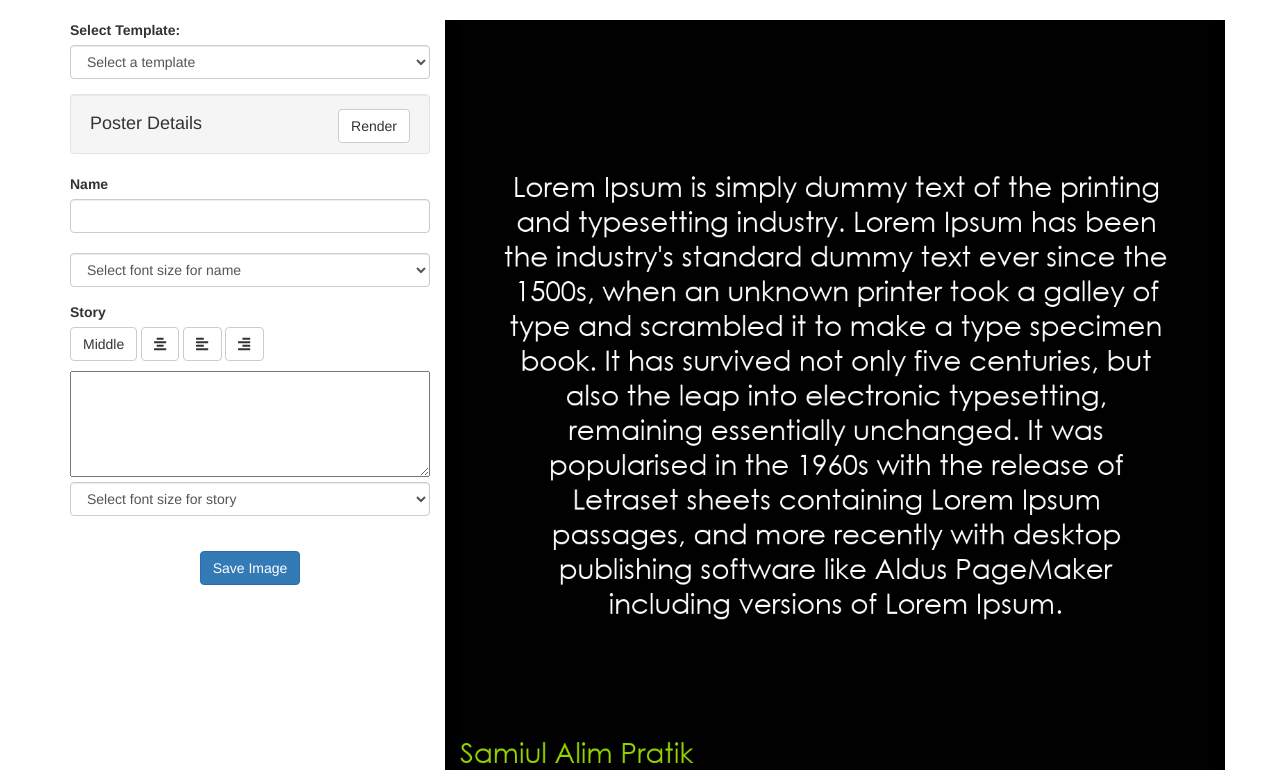
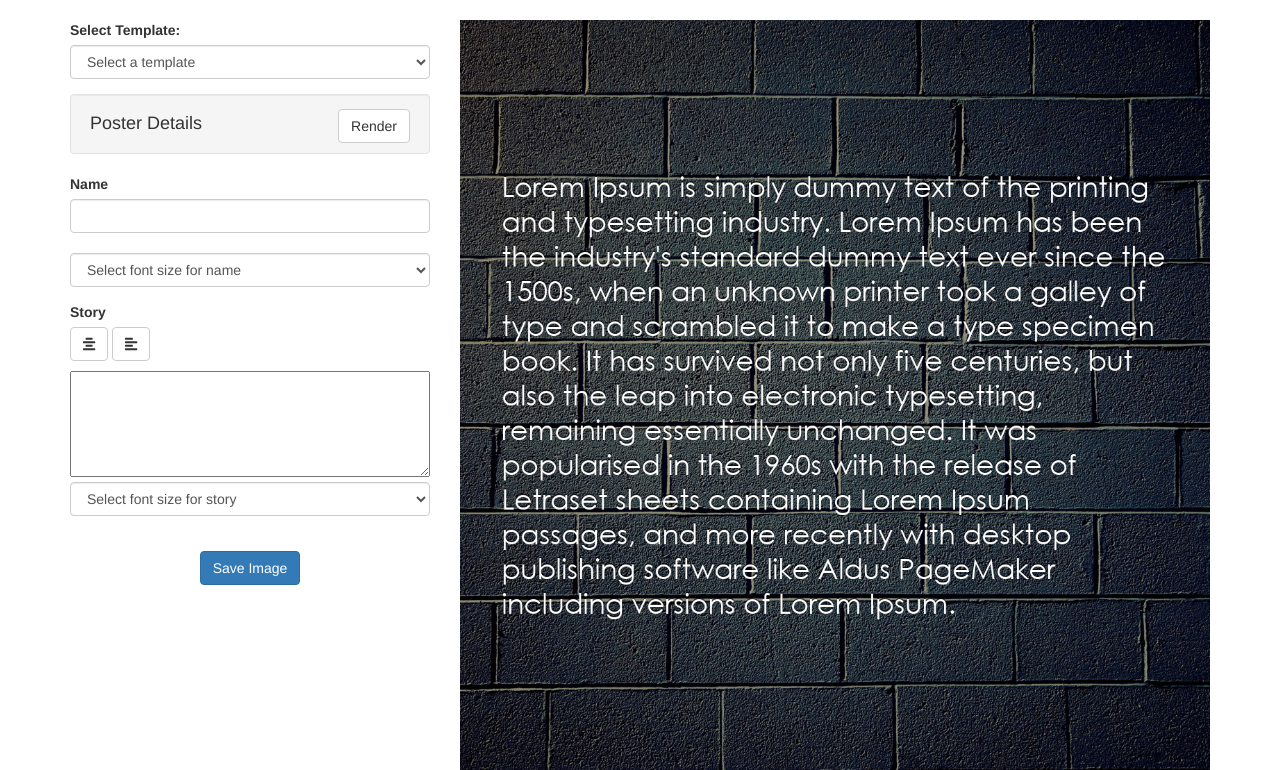
Before and after one commit to SamPratik/poster-maker, a PHP site: page / in a window 1280 px wide. Shown: the part 52-822 px from the top of the page. Run offline with PHP 8.4, Linux system fonts and the light colour scheme; some libraries are stand-ins or nearby versions.

Commit message:
by default texts are in middle of the position and black background removed

```diff
--- a/generate_image.php
+++ b/generate_image.php
@@ -5,7 +5,6 @@
 $story = $_POST['story'];
 $template = $_POST['template'];
 $align = $_POST['align'];
-$position = $_POST['position'];
 $nameFontSize = $_POST['nameFontSize'];
 $storyFontSize = $_POST['storyFontSize'];
 
@@ -26,7 +25,7 @@
 $box->setFontColor(new Color(255, 255, 255));
 $box->setTextShadow(new Color(0, 0, 0, 50), 0, -2);
 $box->setBox(60, 60, 960, 960);
-$box->setTextAlign($align, $position);
+$box->setTextAlign($align, 'center');
 $box->draw($story);
 
 // inserting text in the left-bottom corner of the image...
--- a/index.php
+++ b/index.php
@@ -66,10 +66,8 @@
         <div class="form-group">
           <!-- <i class="fas fa-align-center" id="centerAlignIcon"></i> -->
           <p>
-            <button id="middleText" class="btn btn-default" onclick="toggleMiddle(event)">Middle</button>
             <button type="button" class="btn btn-default" onclick="alignCenter(event)"><i class="fas fa-align-center" id="centerAlignIcon"></i></button>
             <button type="button" class="btn btn-default" onclick="alignLeft(event)"><i class="fas fa-align-left" id="leftAlignIcon"></i></button>
-            <button type="button" class="btn btn-default" onclick="alignRight(event)"><i class="fas fa-align-right" id="rightAlignIcon"></i></button>
           </p>
           <textarea id="story" name="story" rows="5" style="width:100%;" oninput="generate_image()" onblur="generate_image()"></textarea>
           <select class="form-control" id="storyFontSize" name="storyFontSize" onchange="changeFontSizeStory(this.value)">
@@ -90,7 +88,7 @@
     </div>
 
     <!-- Shoing the template -->
-    <div class="col-md-8" style="background-color:black;" id="imgContainer">
+    <div class="col-md-8" id="imgContainer">
       <img id="poster" src="save-images/download.jpg" style="width:100%" alt="">
     </div>
   </div>
@@ -98,7 +96,6 @@
 
 <script>
   var align = 'left';
-  var position = 'top';
   var nameFontSize = 40;
   var storyFontSize = 40;
   // calling this function after every change in input field...
@@ -112,7 +109,6 @@
     fd.append('story', story);
     fd.append('template', template);
     fd.append('align', align);
-    fd.append('position', position);
     fd.append('nameFontSize', nameFontSize);
     fd.append('storyFontSize', storyFontSize);
 
@@ -134,18 +130,6 @@
     })
   }
 
-  // after clicking the middle button...
-  function toggleMiddle(e) {
-    e.preventDefault();
-    $("#middleText").toggleClass('active');
-    if (position == 'top') {
-      position = 'center';
-    } else {
-      position = 'top';
-    }
-
-    generate_image();
-  }
 
   // after clicking center alignment button...
   function alignCenter(e) {
```
Also changed, not shown: save-images/download.jpg.
